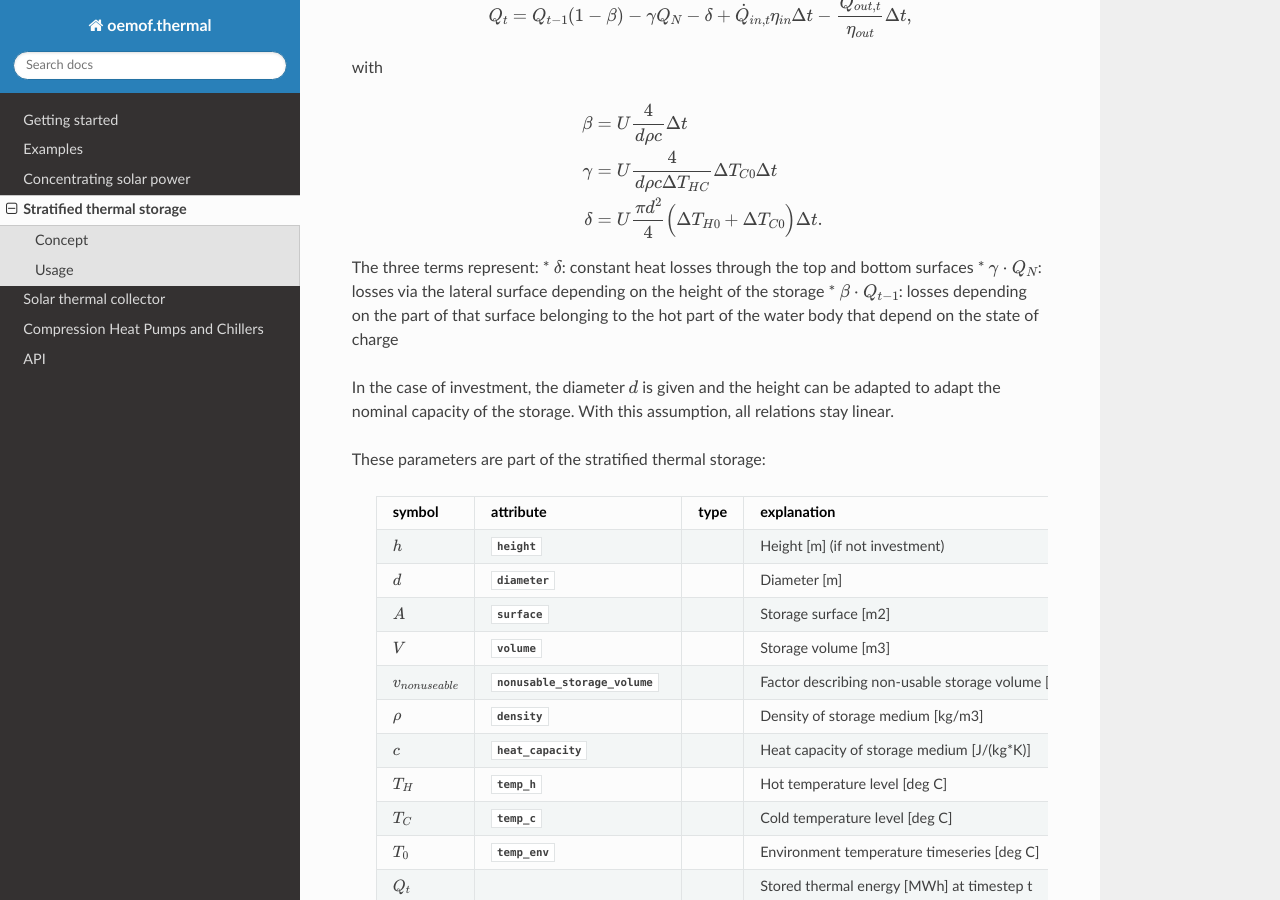
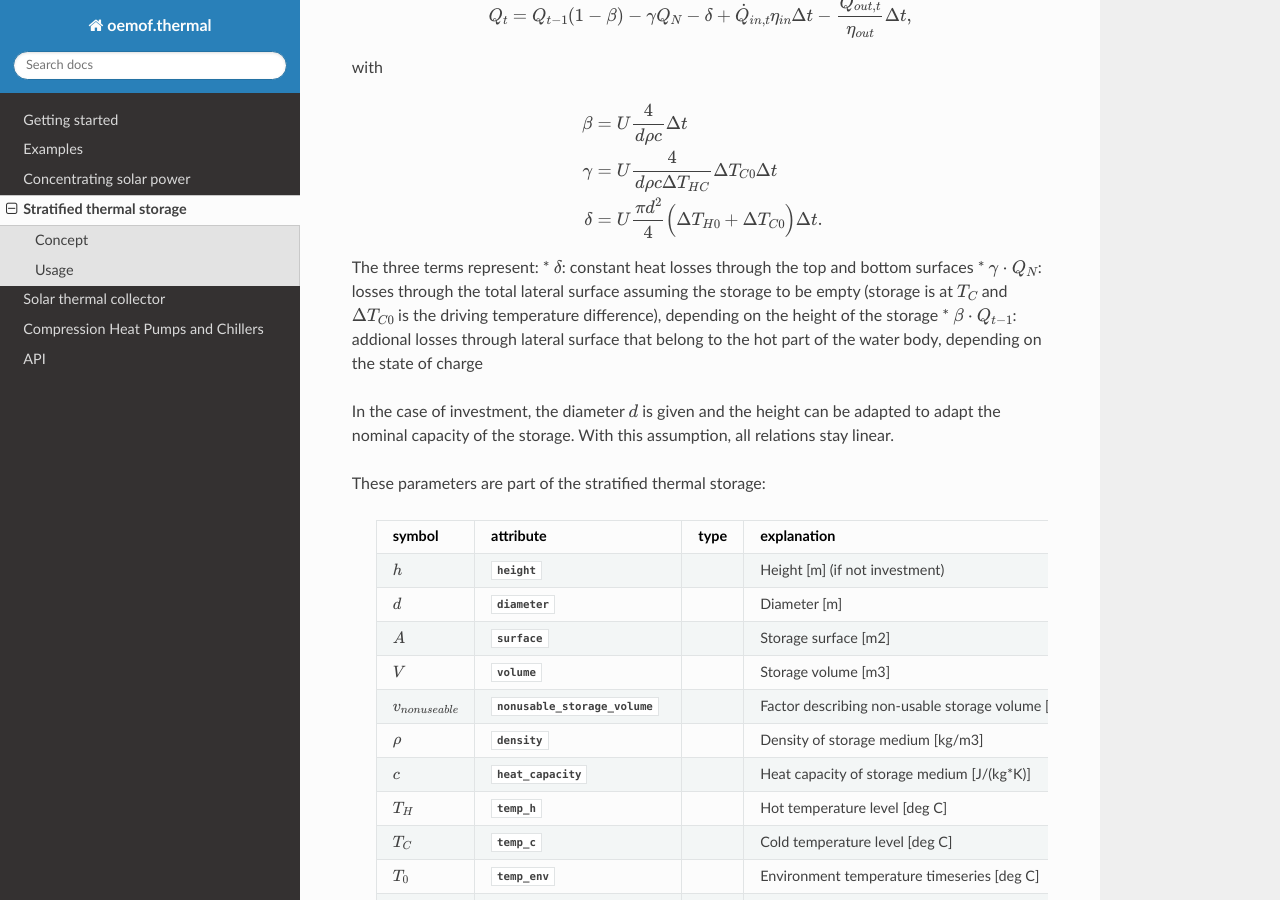
Before and after one commit to oemof/oemof-thermal, a Sphinx documentation site: the page built from docs/stratified_thermal_storage.rst, in a window 1280 px wide and 900 px high, scrolled down 1058 px. Built offline with Sphinx 7.4.7 and the Read the Docs theme 2.0.0, drawn with Linux system fonts in a browser that asks for light colours; formulas are drawn with MathJax 3; pages that are not in the unit, such as notebooks, are missing from menus.

Commit message:
Apply suggestions from code review
Co-Authored-By: jakob-wo <40822026+jakob-wo@users.noreply.github.com>

```diff
--- a/docs/stratified_thermal_storage.rst
+++ b/docs/stratified_thermal_storage.rst
@@ -50,10 +50,9 @@ with
 
 The three terms represent:
 * :math:`\delta`: constant heat losses through the top and bottom surfaces
-* :math:`\gamma \cdot Q_N`: losses via the lateral surface depending on the
-height of the storage
-* :math:`\beta \cdot Q_{t-1}`: losses depending on the part of that surface
-belonging to the hot part of the water body that depend on the state of charge
+* :math:`\gamma \cdot Q_N`: losses through the total lateral surface assuming the storage to be empty (storage is at :math:`T_{C}` and :math:`\Delta T_{C0}` is the driving temperature difference), depending on the height of the storage
+* :math:`\beta \cdot Q_{t-1}`: addional losses through lateral surface that
+belong to the hot part of the water body, depending on the state of charge
 
 
 In the case of investment, the diameter :math:`d` is given and the height can be
```
